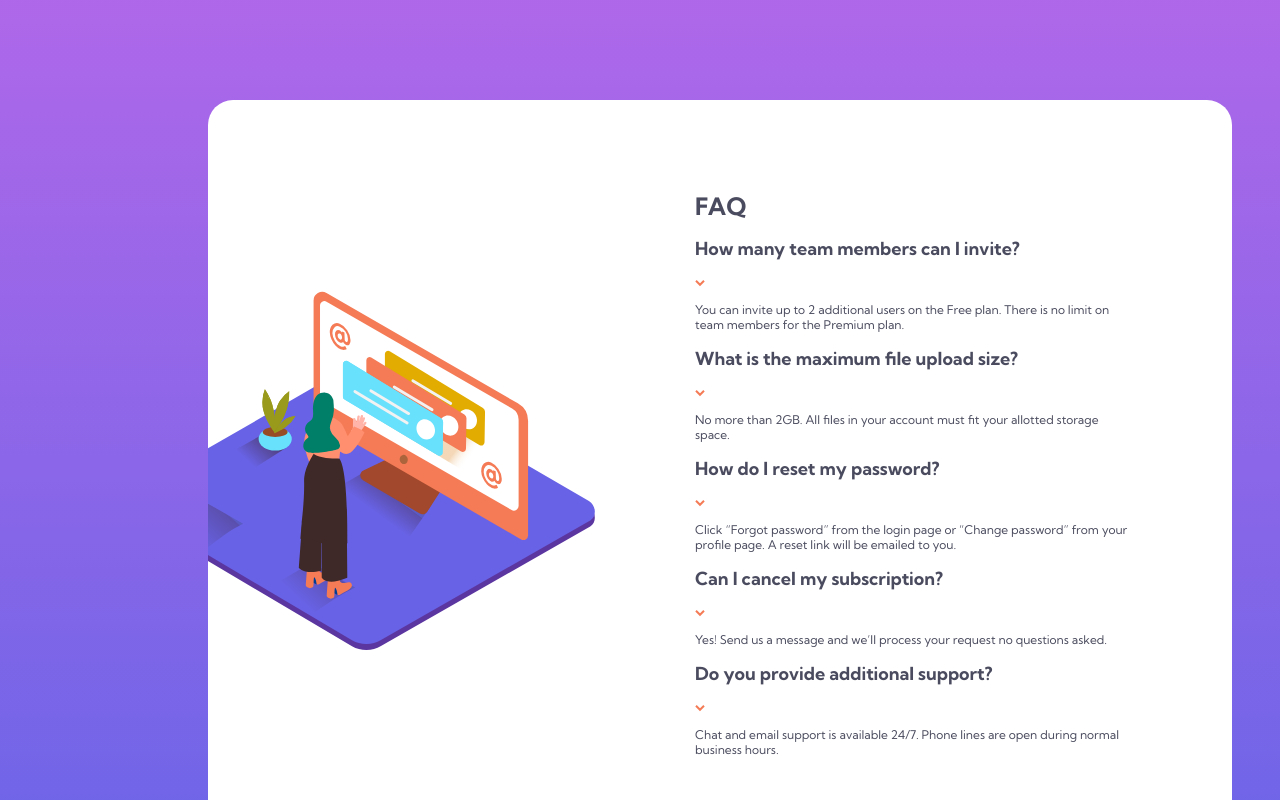
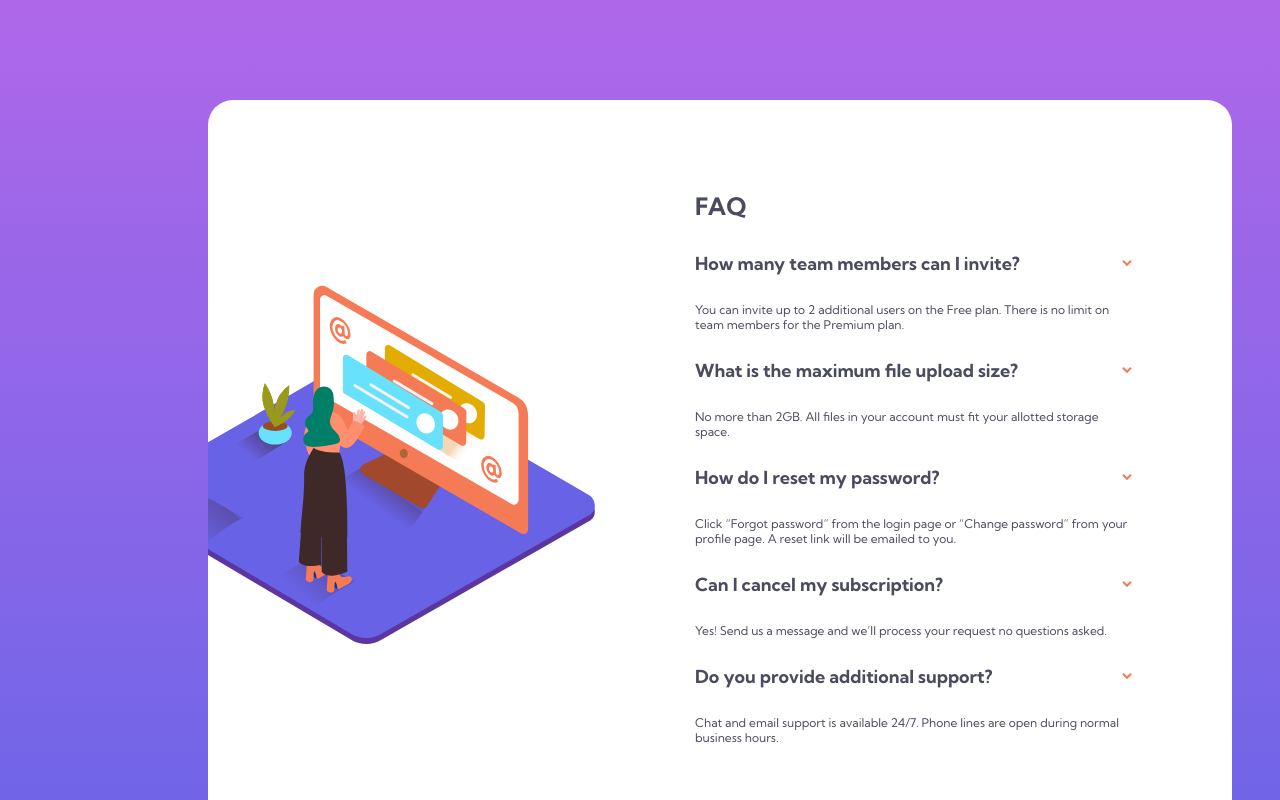
Before and after one commit to hnnav/faq-accordion-card-main, a plain HTML site: page index.html in a window 1280 px wide. Shown: the top 800 px of the page. Drawn offline with Linux system fonts and the light colour scheme.

Commit message:
arrows fixed

```diff
--- a/index.html
+++ b/index.html
@@ -18,7 +18,7 @@
   </style>
 </head>
 <body>
-  <div class="question-box">
+  <div class="white-box">
     <div class="main-image"><img src="images/illustration-woman-online-desktop.svg"></div>
     <!-- <div class="shadow-image"><img src="images/bg-pattern-desktop.svg"></div> -->
     <!-- <div class="cube-image"><img src="images/illustration-box-desktop.svg"></div> -->
@@ -26,26 +26,31 @@
     <div class="text-content">
       <h1>FAQ</h1>
 
-      <h2>How many team members can I invite?</h2>
-      <div class="arrow-image"><img src="images/icon-arrow-down.svg"></div>
+      <div class="question-line">
+        <h2>How many team members can I invite?</h2>
+        <img src="images/icon-arrow-down.svg"></div>
       <p>You can invite up to 2 additional users on the Free plan. There is no limit on
         team members for the Premium plan.</p>
 
-      <h2>What is the maximum file upload size?</h2>
-      <div class="arrow-image"><img src="images/icon-arrow-down.svg"></div>
+      <div class="question-line">
+        <h2>What is the maximum file upload size?</h2>
+        <img src="images/icon-arrow-down.svg"></div>
       <p>No more than 2GB. All files in your account must fit your allotted storage space.</p>
 
-      <h2>How do I reset my password?</h2>
-      <div class="arrow-image"><img src="images/icon-arrow-down.svg"></div>
+      <div class="question-line">
+        <h2>How do I reset my password?</h2>
+        <img src="images/icon-arrow-down.svg"></div>
       <p>Click “Forgot password” from the login page or “Change password” from your profile page.
         A reset link will be emailed to you.</p>
 
-      <h2>Can I cancel my subscription?</h2>
-      <div class="arrow-image"><img src="images/icon-arrow-down.svg"></div>
+      <div class="question-line">
+        <h2>Can I cancel my subscription?</h2>
+        <img src="images/icon-arrow-down.svg"></div>
       <p>Yes! Send us a message and we’ll process your request no questions asked.</p>
 
-      <h2>Do you provide additional support?</h2>
-      <div class="arrow-image"><img src="images/icon-arrow-down.svg"></div>
+      <div class="question-line">
+        <h2>Do you provide additional support?</h2>
+        <img src="images/icon-arrow-down.svg"></div>
       <p>Chat and email support is available 24/7. Phone lines are open during normal business hours.</p>
     </div>
     </div>
--- a/styles.css
+++ b/styles.css
@@ -6,10 +6,9 @@ body {
     background: linear-gradient(hsl(273, 75%, 66%), hsl(240, 73%, 65%));
     font-family: 'Kumbh Sans', sans-serif;
     font-size: 12px;
-    color: hsl(238, 29%, 16%);
 }
 
-.question-box {
+.white-box {
     background-color: white;
     border-radius: 25px;
     margin: 100px 200px;
@@ -30,5 +29,8 @@ body {
     clip-path: inset(0px 0px 0px 85px);
 }
 
-.arrow-image {
+.question-line {
+    display: flex;
+    justify-content: space-between;
+    align-items: center;
 }
```
